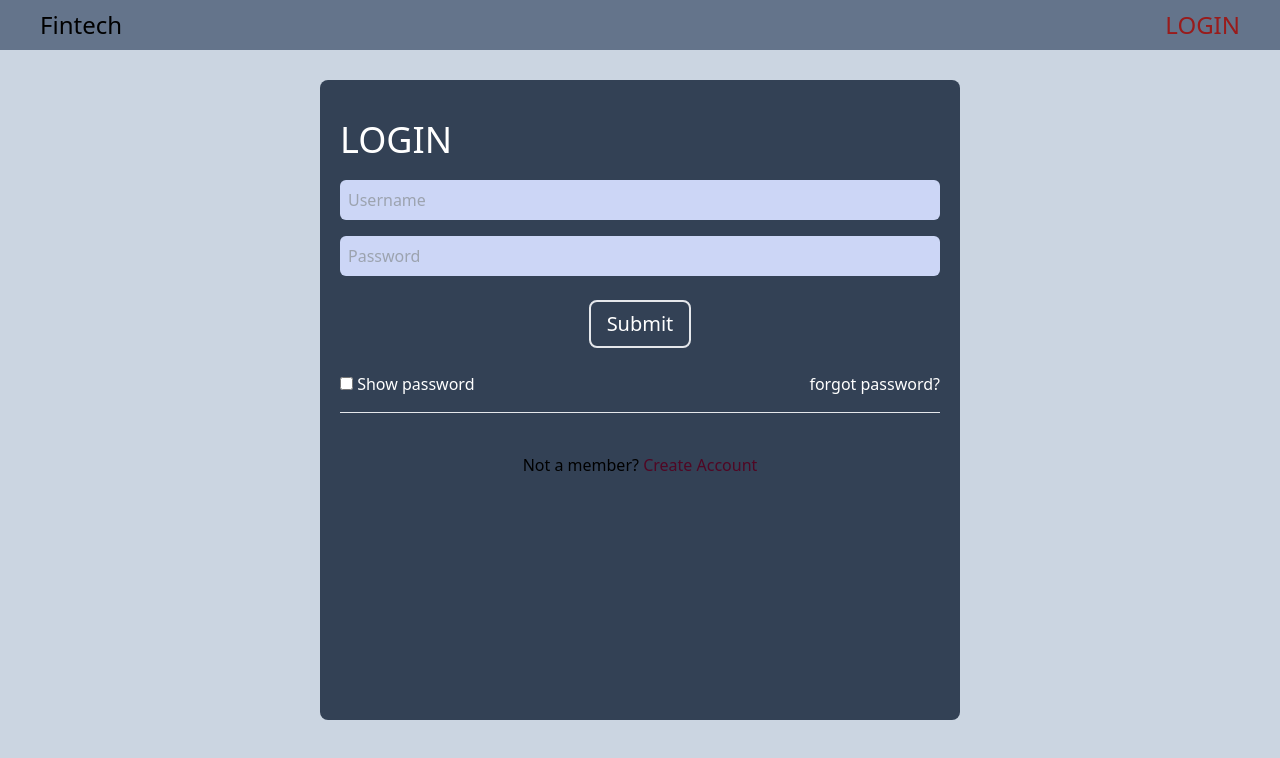
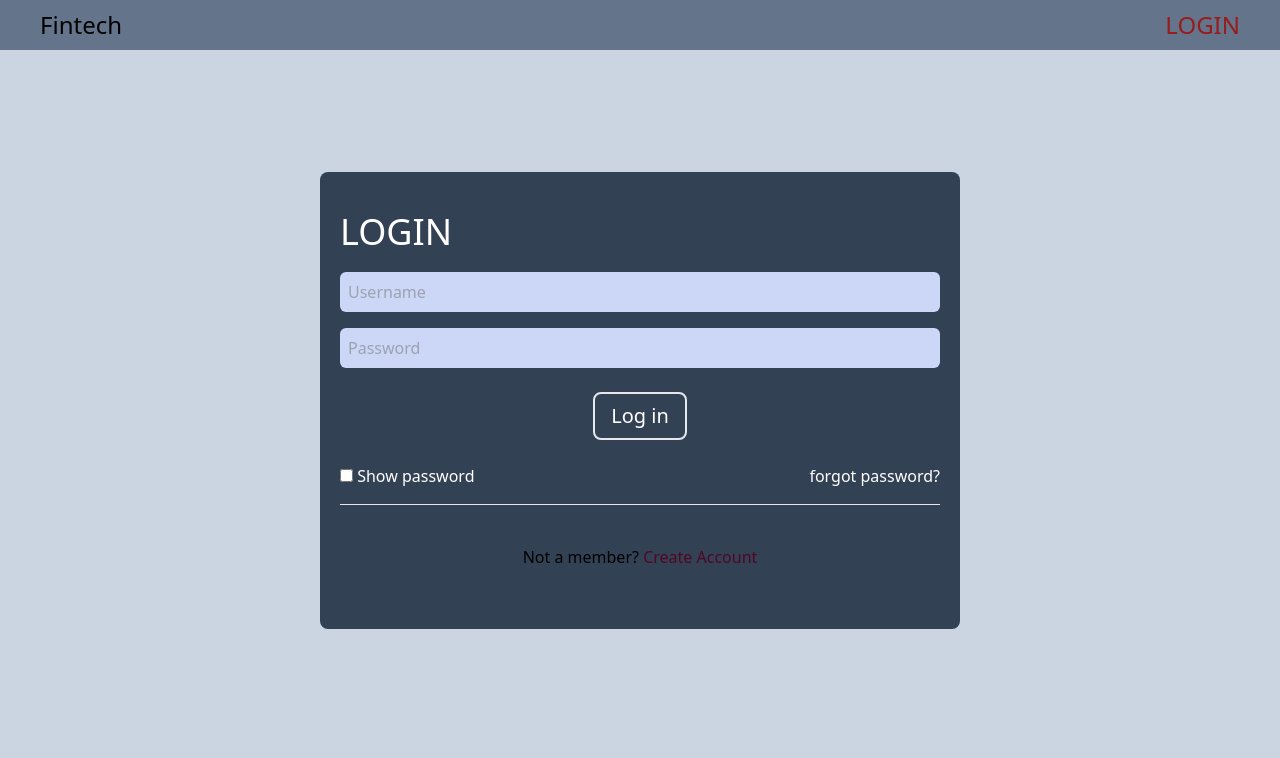
Before and after one commit to dhanush1202/fintech, a React (Create React App) app: page /login in a window 1280 px wide. Shown: the top 758 px of the page. Built offline with nearby package versions, Linux system fonts and the light colour scheme.

Commit message:
small changes to prev commit

```diff
--- a/src/Components/Homepage.js
+++ b/src/Components/Homepage.js
@@ -28,7 +28,7 @@ export default function Homepage() {
         />
         <button
           type="submit"
-          className="login rounded-lg text-xl duration-500 px-3 py-2 my-3  hover:bg-blue-500 bg-blue-600"
+          className="text-white border-2 hover:bg-pink-600 hover:border-pink-600 py-2 px-4 my-2 mx-auto rounded-lg text-xl duration-500"
         >
           Subscribe
         </button>
--- a/src/Components/Loginpage.js
+++ b/src/Components/Loginpage.js
@@ -26,7 +26,7 @@ export default function Loginpage({ log, sign }) {
   return (
     <div>
       <div
-        className={`lg:w-[50vw] w-[90vw] h-[80vh] bg-slate-700 p-5 rounded-lg`}
+        className={`lg:w-[50vw] w-[90vw] h-fit bg-slate-700 p-5 rounded-lg`}
       >
         <h1 className="text-4xl text-white uppercase py-5">Login</h1>
         <div className="w-full flex items-center justify-center mx-auto">
@@ -54,7 +54,7 @@ export default function Loginpage({ log, sign }) {
               type="submit"
               className="text-white border-2 hover:bg-pink-600 hover:border-pink-600 py-2 px-4 my-2 mx-auto rounded-lg text-xl duration-500"
             >
-              Submit
+              Log in
             </button>
           </form>
         </div>
--- a/src/Components/Signinpage.js
+++ b/src/Components/Signinpage.js
@@ -50,7 +50,7 @@ export default function Signinpage({ log, sign }) {
 
   return (
     <div>
-      <div className={`lg:w-[50vw] w-[90vw] h-[80vh] bg-slate-700 p-5 rounded-lg`} id="signin">
+      <div className={`lg:w-[50vw] w-[90vw] h-fit bg-slate-700 p-5 rounded-lg`} id="signin">
         <h1 className="text-4xl text-white uppercase py-5">Sign in</h1>
         <div className="w-full flex items-center justify-center mx-auto">
           <form
@@ -103,7 +103,7 @@ export default function Signinpage({ log, sign }) {
               type="submit"
               className="text-white border-2 hover:bg-pink-600 hover:border-pink-600 py-2 px-4 my-2 mx-auto rounded-lg text-xl duration-500"
             >
-              Submit
+              Sign in
             </button>
           </form>
         </div>
```
